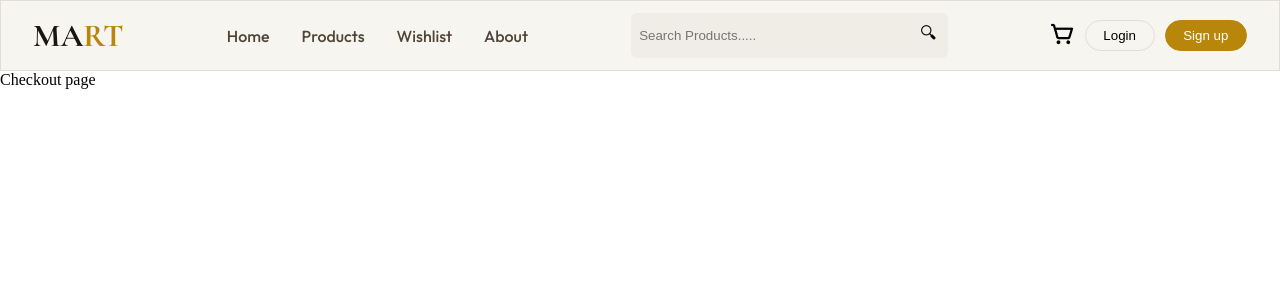
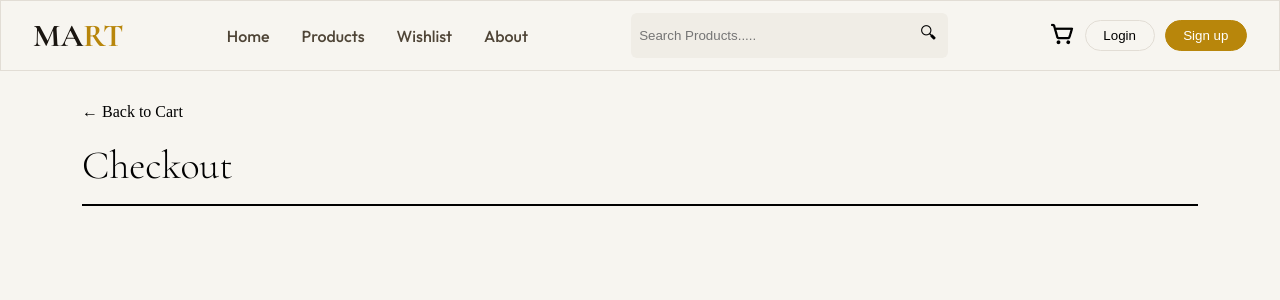
Before and after one commit to aleesa21/ecom-react-project, a React (Vite) app: page /checkout in a window 1280 px wide. Shown: the top 300 px of the page. Built offline with nearby package versions, Linux system fonts and the light colour scheme; no server answers.

Commit message:
added checkout layout

```diff
--- /dev/null
+++ b/src/css/checkout.css
@@ -0,0 +1,21 @@
+.checkout{
+    background: #f7f5f0;
+    height: calc(100vh - 65px);
+}
+.top-checkout{
+    margin-top:20px;
+}
+.top-checkout h1{
+    font-family: 'Cormorant Garamond', serif;
+    font-size: 40px;
+    margin: 20px 0px 15px 0px;
+    font-weight: 300;
+}
+.down-checkout{
+    border:1px solid black;
+}
+@media only screen and (min-width: 768px) {
+.checkout_page{
+    margin:0px  50px;
+}
+}
--- a/src/css/maincart.css
+++ b/src/css/maincart.css
@@ -17,9 +17,11 @@
     display: flex;
     flex-direction: column;
     gap:13px;
+
 }
 .c-item{
-    border:1px solid pink;
+    border:1px solid #e2ddd5;;
+    background: #ffffff;
     padding: 18px;
     border-radius: 18px;
     display: flex;
@@ -122,7 +124,7 @@ font-size: 14px;
     align-self: flex-start;
     top:80px;
     padding:28px;
-    /* border:1px solid green; */
+    border:1px solid #e2ddd5;;
     background: #ffffff;
     border-radius: 26px;
 
--- a/src/pages/Checkout.jsx
+++ b/src/pages/Checkout.jsx
@@ -1,5 +1,17 @@
-export default function Checkout(){
-    return(
-        <div>Checkout page</div>
-    )
+import "../css/checkout.css";
+export default function Checkout() {
+  return (
+    <section className="checkout ">
+      <div className="padding checkout_page">
+        <div className="top-checkout">
+          <div>← Back to Cart</div>
+          <h1>Checkout</h1>
+        </div>
+        <div className="down-checkout">
+            <div className="checkout_details"></div>
+
+        </div>
+      </div>
+    </section>
+  );
 }
```
